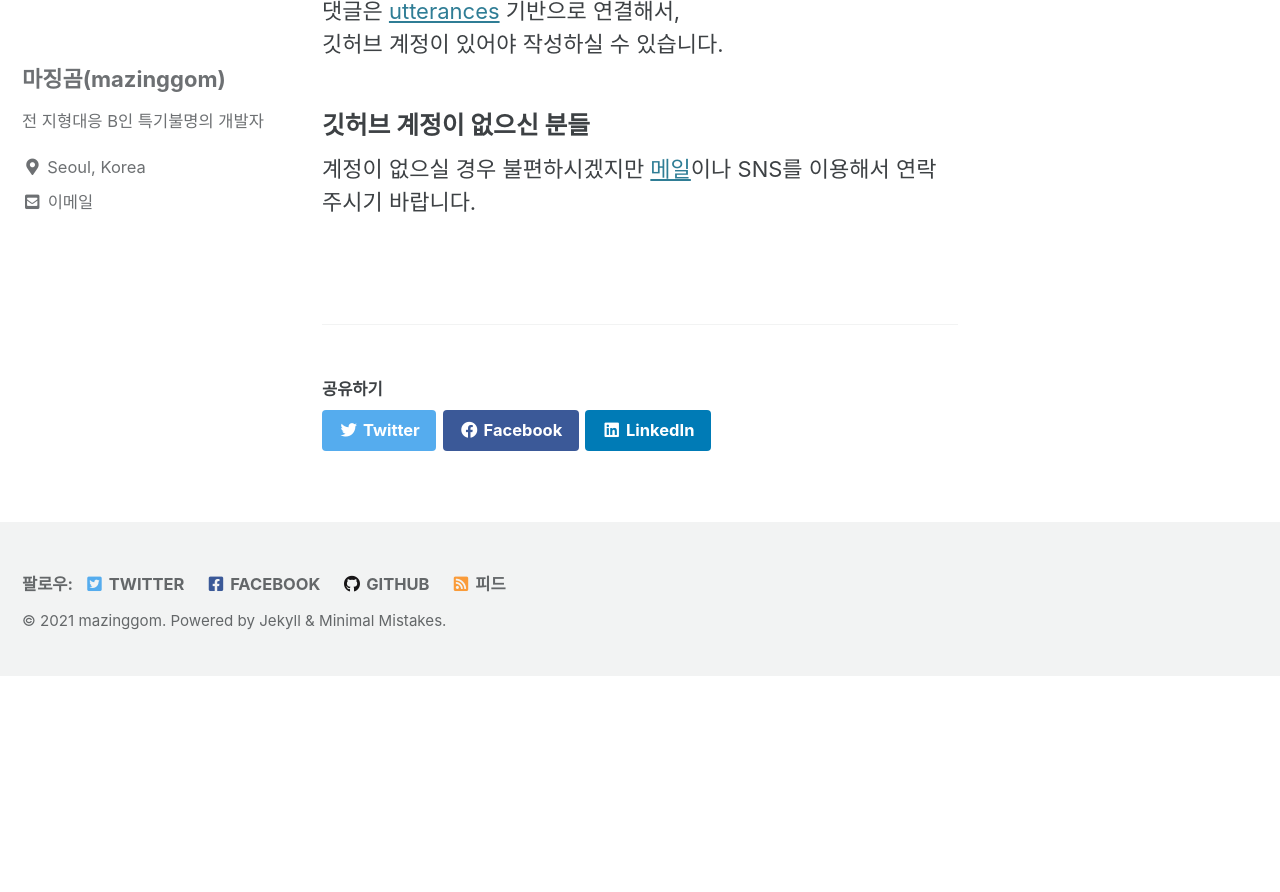
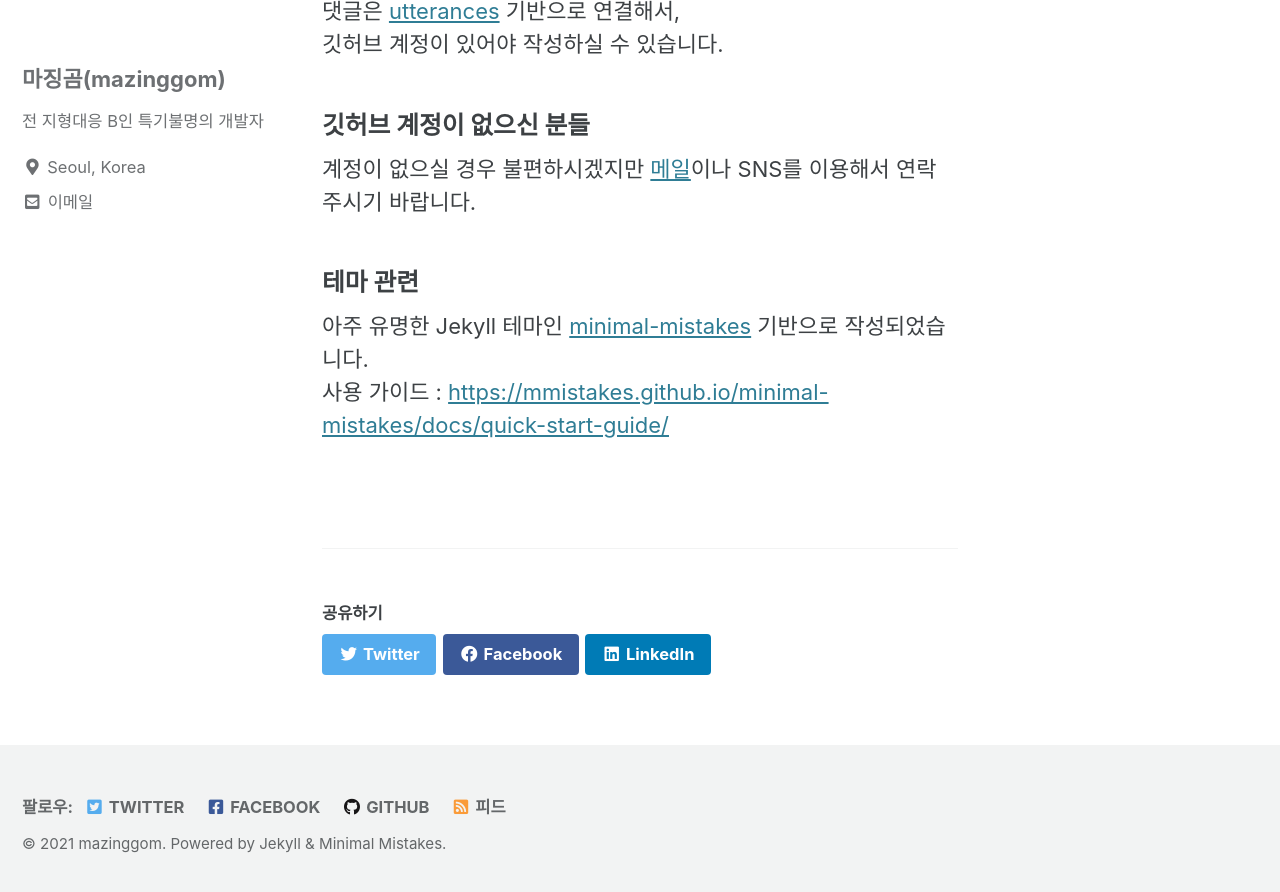
Before and after one commit to mazinggom/mazinggom.github.io, a Jekyll site: the page built from _pages/about.md, in a window 1280 px wide and 900 px high, scrolled down 706 px. Shown: the top 892 px of the window. Built offline with Jekyll 4.4.1, drawn with Linux system fonts in a browser that asks for light colours; cached includes are drawn as plain includes; before the commit the page ends 1382 px from its top, so only the background shows below that.

Commit message:
가이드 메뉴 제거 & 링크 추가

```diff
--- a/_data/navigation.yml
+++ b/_data/navigation.yml
@@ -1,7 +1,7 @@
 # main links
 main:
-  - title: "Quick-Start Guide"
-    url: https://mmistakes.github.io/minimal-mistakes/docs/quick-start-guide/
+  # - title: "Quick-Start Guide"
+  #  url: https://mmistakes.github.io/minimal-mistakes/docs/quick-start-guide/
   # - title: "About"
   #   url: https://mmistakes.github.io/minimal-mistakes/about/
   # - title: "Sample Posts"
--- a/_pages/about.md
+++ b/_pages/about.md
@@ -23,3 +23,8 @@ Github Pages 기반의 블로그입니다.
 ### 깃허브 계정이 없으신 분들
 
 계정이 없으실 경우 불편하시겠지만 [메일](mailto:mazinggom@hotmail.com)이나 SNS를 이용해서 연락 주시기 바랍니다.
+
+### 테마 관련
+
+아주 유명한 Jekyll 테마인 [minimal-mistakes](https://mmistakes.github.io/minimal-mistakes/) 기반으로 작성되었습니다.
+사용 가이드 : <https://mmistakes.github.io/minimal-mistakes/docs/quick-start-guide/>
```
